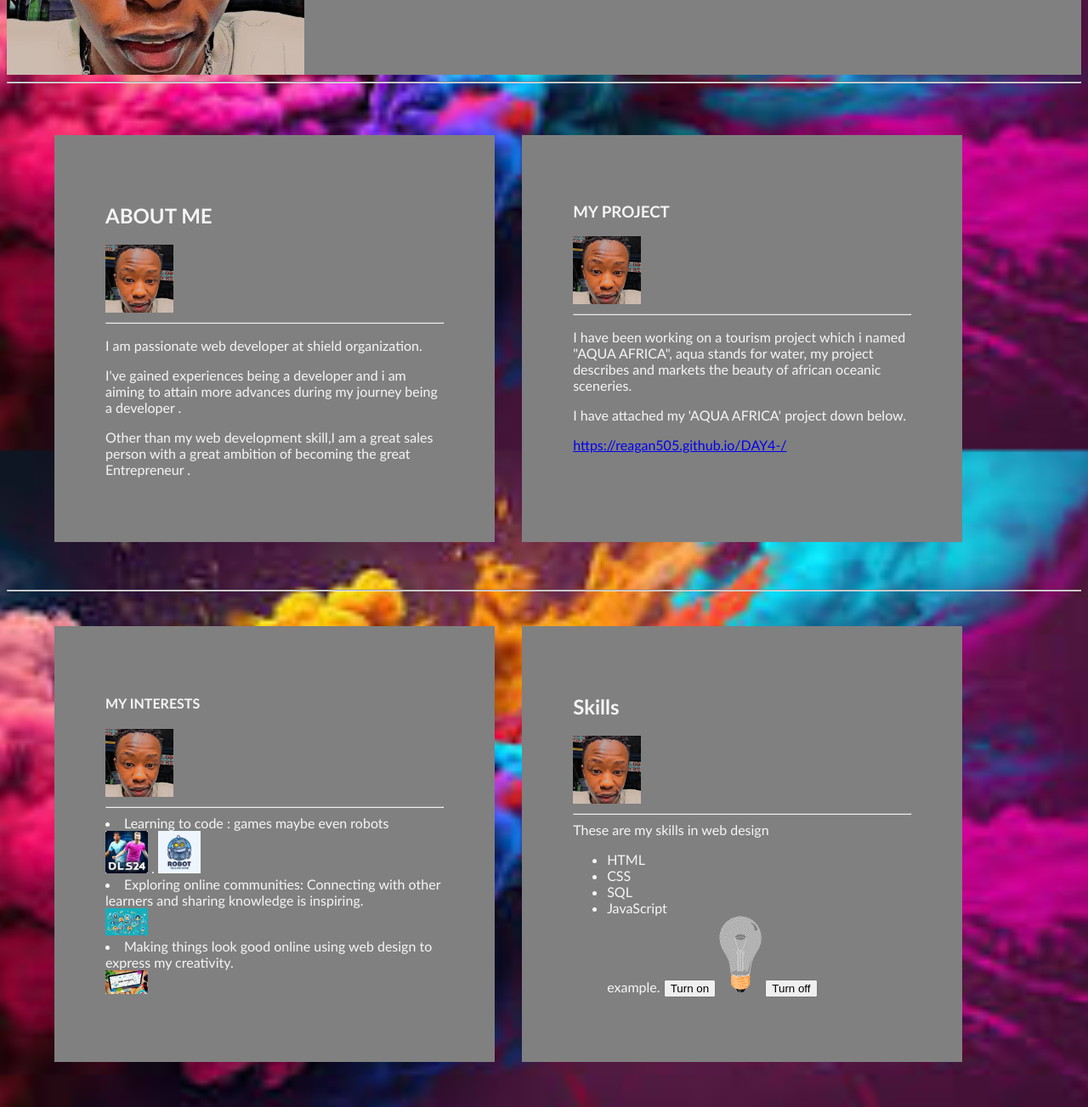
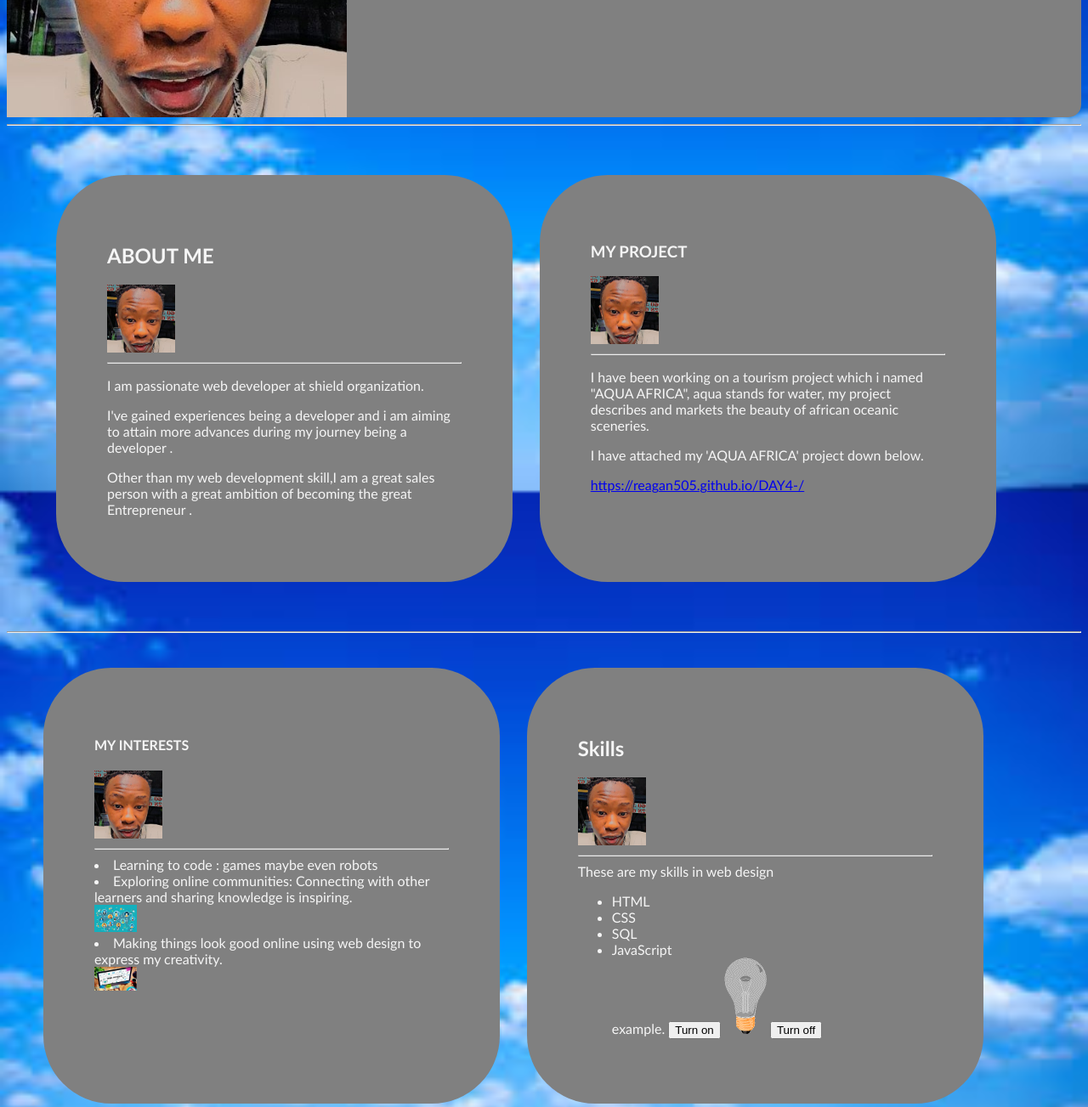
Before and after one commit to reagan505/-my-portfolio, a plain HTML site: page index.html in a window 1280 px wide. Shown: the part 270-1573 px from the top of the page at 85% size. Drawn offline with Linux system fonts and the light colour scheme.

Commit message:
add new files

```diff
--- a/index.css
+++ b/index.css
@@ -1,5 +1,5 @@
 body{
-  background-image: url(./color.jfif);
+  background-image: url(./blue\ 3.jfif);
   background-repeat:repeat;
   background-attachment: fixed;
   background-size: cover;
@@ -9,6 +9,7 @@ body{
   justify-content: space-between;
   display: flex;
   background-color:grey;
+  border-radius: 15px;
 }
 .code:hover{
   background-color: rgb(60, 59, 58);
@@ -19,7 +20,9 @@ body{
   margin: 16px;
   background-color:grey ;
   padding:60px;
-  width: 35%;
+  width: 50%;
+  border-radius: 80px;
+
 
 }
 .about:hover{
@@ -28,17 +31,21 @@ body{
 }
 #about{
   width:90% ;
-  margin: 25px;
+  margin: 30px;
   color:whitesmoke;
   margin-top: 30px;
   display: flex;
-  padding: 15px;
+  padding: 12px;
+  /* background-color: darkblue; */
+  border-radius: 8px;
+
 }
 .project{
   margin: 16px;
   background-color:grey  ;
   padding:60px;
-  width: 35%;
+  width: 50%;
+  border-radius: 80px;
 }
 .project:hover{
   background-color: rgb(60, 59, 58);
@@ -48,7 +55,8 @@ body{
   margin: 16px;
   background-color:grey ;
   padding:60px;
-  width: 35%;
+  width: 50%;
+  border-radius: 80px;
 }
 .interests:hover{
   background-color: rgb(60, 59, 58);
@@ -56,20 +64,22 @@ body{
 }
 #interests{
   width:90% ;
-  margin: 25px;
+  margin: 12px;
   color:whitesmoke;
   margin-top: 10px;
   display: flex;
   /* background-color: black; */
   border-radius: 15px;
   padding: 15px;
+  rotate: 40px;
 }
 
 .Skills{
   margin: 16px;
   background-color:grey  ;
   padding:60px;
-  width: 35%;
+  width: 50%;
+  border-radius: 80px;
 }
 .Skills:hover{
   background-color: rgb(60, 59, 58);
@@ -83,27 +93,25 @@ body{
   padding:60px;
   width:80% ;
   padding: 0 10px;
+  border-radius: 75px;
+  text-align: center;
 }
 .education:hover{
   background-color: rgb(60, 59, 58);
   transition: background 0.3s;
 }
 #education{
+  width: 90%;
   justify-content: space-around;
-  margin: 10px;
+  margin: 25px;
   color:whitesmoke;
   margin-top: 10px;
   display: flex;
+  padding: 15px;
+
+}
 
 
-
-}
-.contact{
-  margin: 16px;
-  background-color:grey ;
-  padding:60px;
-  width: 35%;
-}
 .contact:hover{
   background-color: rgb(60, 59, 58);
   transition: background 0.3s;
@@ -125,6 +133,7 @@ footer .container {
   max-width: 1200px;
   margin: 0 auto;
   padding: 0 20px;
+  border-radius: 10px;
 }
 
 footer p {
--- a/index.html
+++ b/index.html
@@ -8,7 +8,7 @@
 </head>
 <body>
 <div class="code">
-  <img src="./hr.jpg" width="350" alt="my profile">
+  <img src="./hr.jpg" width="400" alt="my profile">
    <h1 style="margin: auto;color: white; ">Hello there <br> Am Reagan<br> Web developer/Entrepreneur .</h1>
 </div>
    <hr>
@@ -40,7 +40,7 @@
    <img src="./hr.jpg"width="80px" alt="my profile">
           <hr>
    <li>Learning to code : games maybe even robots</li>
-   <img src="./dream.logo.jfif" width="50" alt=""> .  <img src="./robot logo.jfif"width="50" alt="">
+   <!-- <img src="./dream.logo.jfif" width="50" alt=""> .  <img src="./robot logo.jfif"width="50" alt=""> -->
 
    <li>Exploring online communities: Connecting with other learners and sharing knowledge is inspiring.</li>
     <img src="./online c.jfif"width="50" alt="">
```
Also changed, not shown: blue 1.jfif (added), blue 2.jfif (added), blue 3.jfif (added).
